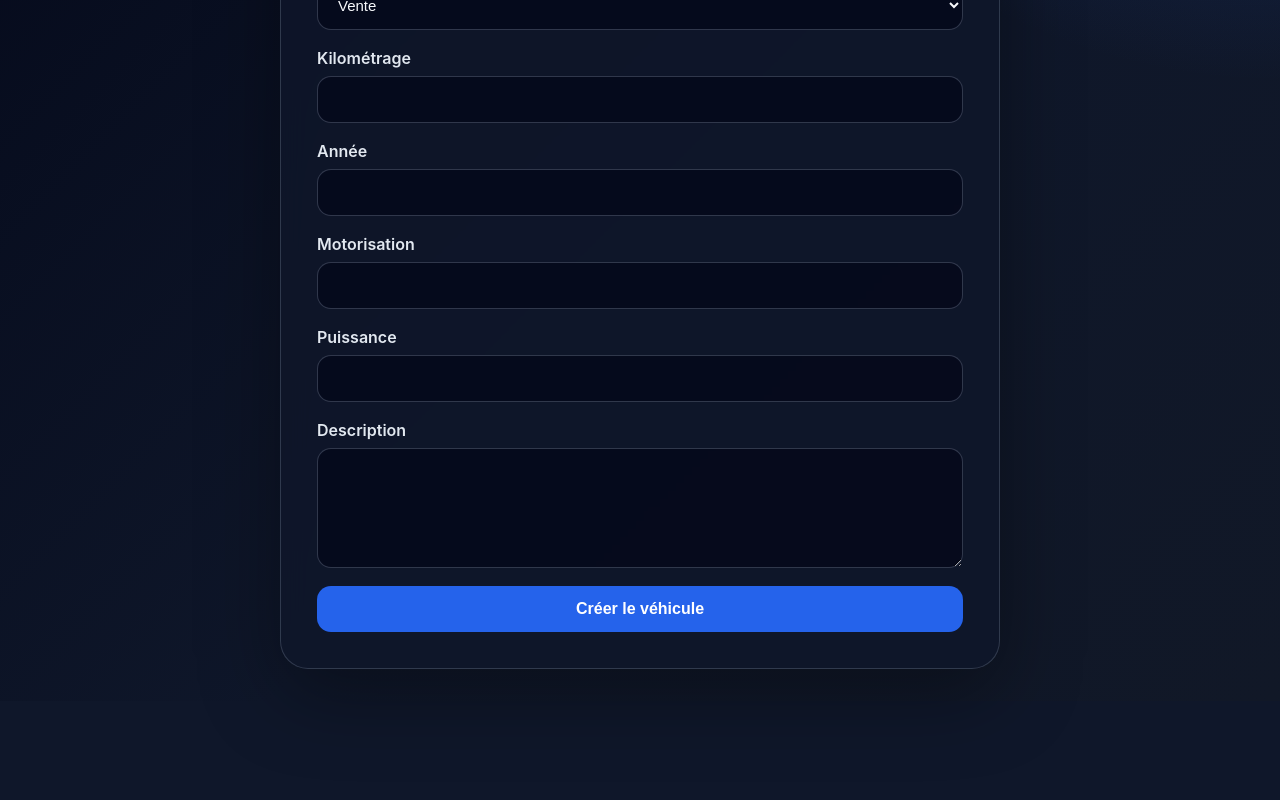
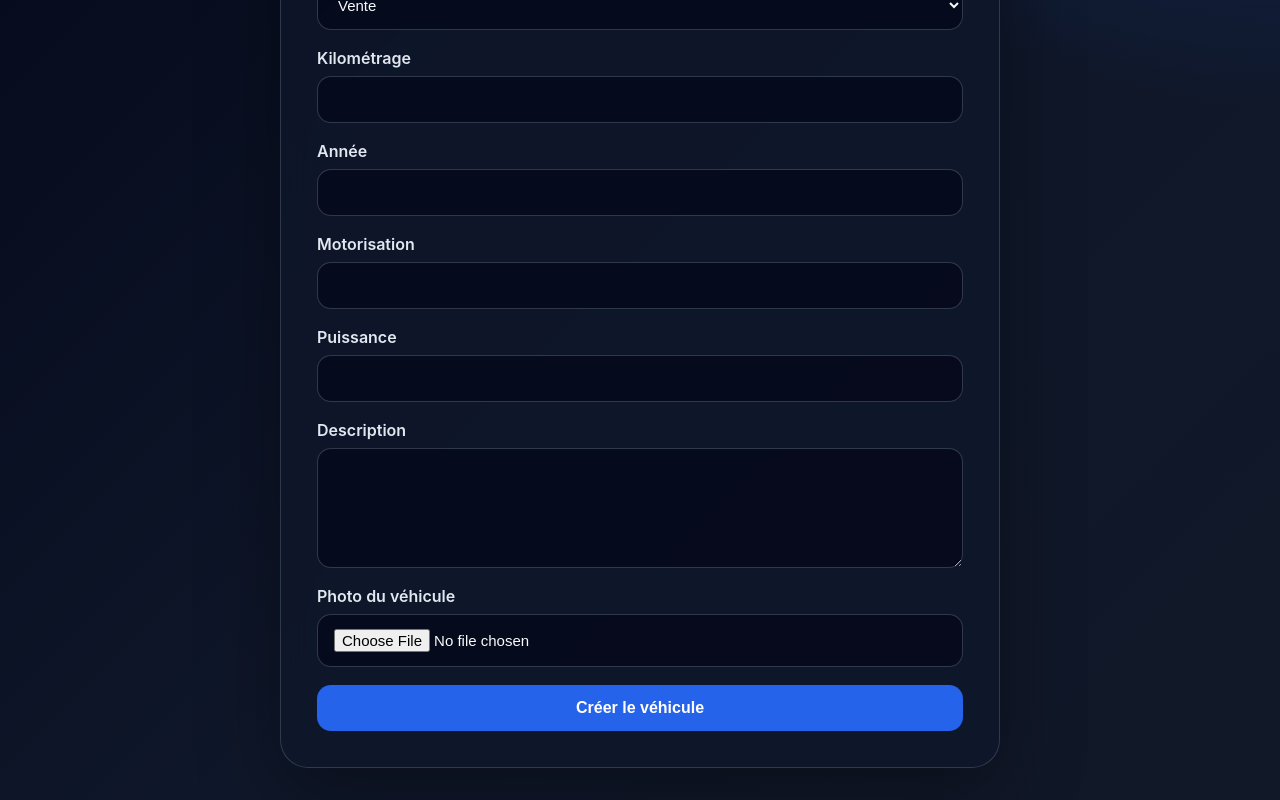
Before and after one commit to BrunoStudi/mmotors-frontend, a React app: page /add-vehicle in a window 1280 px wide. Shown: the part 542-1342 px from the top of the page. Before the commit the page ends 1243 px from the top, so only its background shows below. Built offline with nearby package versions, Linux system fonts and the light colour scheme; the HTML template or start-up script is replaced by a standard one.

Commit message:
FEAT: upload image véhicule depuis le front admin

```diff
--- a/src/pages/addVehicle.jsx
+++ b/src/pages/addVehicle.jsx
@@ -18,6 +18,7 @@ export default function AddVehicle() {
     })
 
     const [error, setError] = useState("")
+    const [image, setImage] = useState(null)
 
     const handleChange = (e) => {
         setForm({
@@ -33,8 +34,8 @@ export default function AddVehicle() {
         const token = localStorage.getItem("token")
 
         try {
-      await API.post(
-        "/vehicles",
+            const response = await API.post(
+                "/vehicles/",
                 {
                     brand: form.brand,
                     model: form.model,
@@ -52,6 +53,24 @@ export default function AddVehicle() {
                     },
                 }
             )
+
+            const vehicleId = response.data.id
+
+            if (image) {
+                const formData = new FormData()
+                formData.append("image", image)
+
+                await API.post(
+                    `/vehicles/${vehicleId}/images`,
+                    formData,
+                    {
+                        headers: {
+                            Authorization: `Bearer ${token}`,
+                            "Content-Type": "multipart/form-data",
+                        },
+                    }
+                )
+            }
 
             navigate("/vehicles")
         } catch (err) {
@@ -114,6 +133,15 @@ export default function AddVehicle() {
                         <textarea name="description" value={form.description} onChange={handleChange} />
                     </label>
 
+                    <label>
+                        Photo du véhicule
+                        <input
+                            type="file"
+                            accept="image/*"
+                            onChange={(e) => setImage(e.target.files[0])}
+                        />
+                    </label>
+
                     <button className="btn primary full" type="submit">
                         Créer le véhicule
                     </button>
```
Lines whose indentation alone changed are shown as unchanged.
